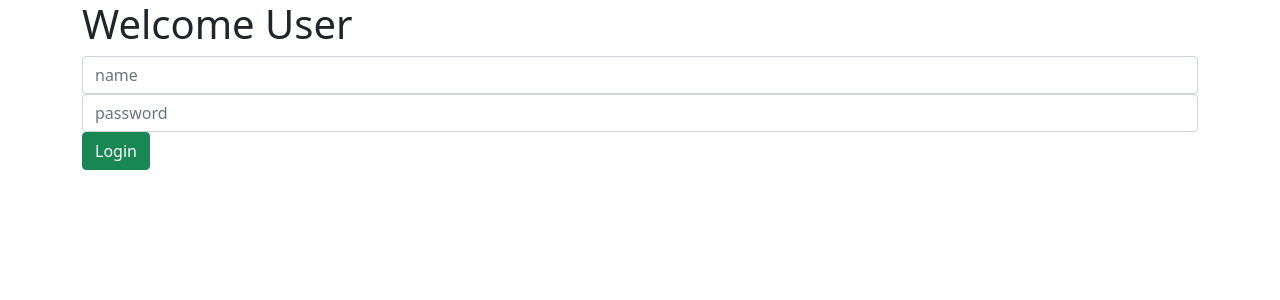
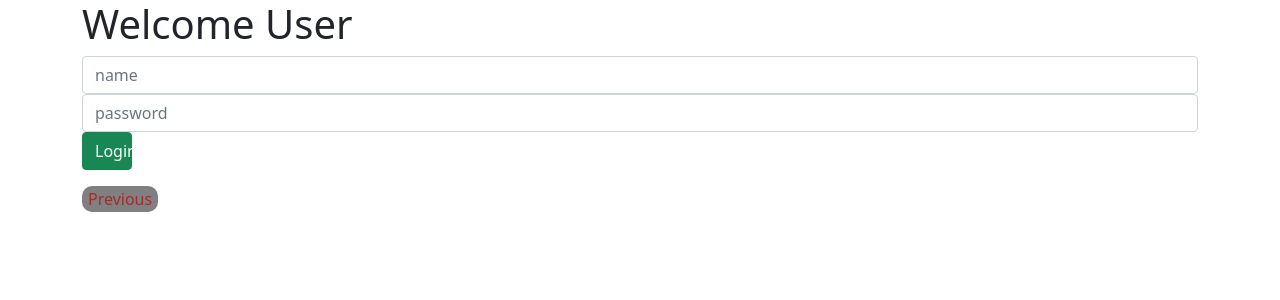
Before and after one commit to Kingsly62/Pitches-Application, a Flask app: page /signin in a window 1280 px wide. Shown: the top 300 px of the page. Run offline with Flask 2, Linux system fonts and the light colour scheme; some libraries are stand-ins or nearby versions.

Commit message:
add new changes e.g routing and styling

```diff
--- a/static/css/signin.css
+++ b/static/css/signin.css
@@ -6,3 +6,19 @@ button[type=submit] a{
 .btn{
    width: 50px;
 }
+
+button {
+    text-decoration: none;
+    color: black;
+    background-color: grey;
+    border: none;
+    border-radius: 10px;
+
+}
+
+button[type=back] a{
+    text-decoration: none;
+    border: none;
+    border-radius: 10px;
+    color: brown;
+}
--- a/templates/landing.html
+++ b/templates/landing.html
@@ -39,7 +39,7 @@
   </nav>
   <h1>My Landing Page</h1>
   <div class="button">
-      <button type="submit"><a href="/signin">Get Started</button>
+      <button type="submit"><a href="{{url_for('signup')}}">Get Started</button>
   </button>
 </div>
 {% endblock %}
--- a/templates/signin.html
+++ b/templates/signin.html
@@ -4,6 +4,7 @@
   integrity="sha384-1BmE4kWBq78iYhFldvKuhfTAU6auU8tT94WrHftjDbrCEXSU1oBoqyl2QvZ6jIW3"
   crossorigin="anonymous"
 />
+<link rel="stylesheet" href="/static/css/signin.css" />
 {% block body%}
 <div class="container">
   <h1>Welcome User</h1>
@@ -26,11 +27,11 @@
         required
       />
     </div>
-    <button class="btn btn-success" type="submit">
-      Login
-      <a href=""></a>
-    </button>
+    <button class="btn btn-success" type="submit">Login</button>
   </form>
+  <div class="home">
+    <button type="back"><a href="/">Previous</a></button>
+  </div>
 </div>
 {% endblock %}
 <script
```
